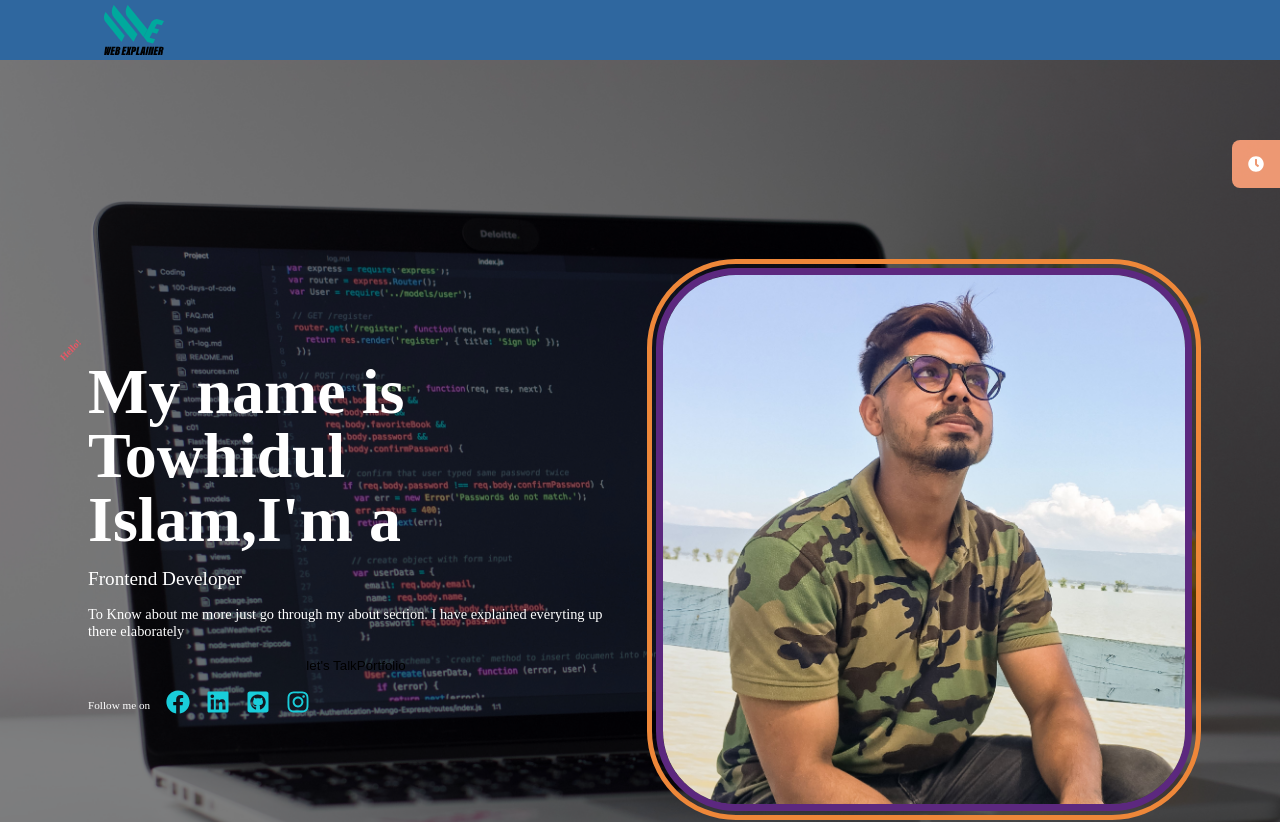
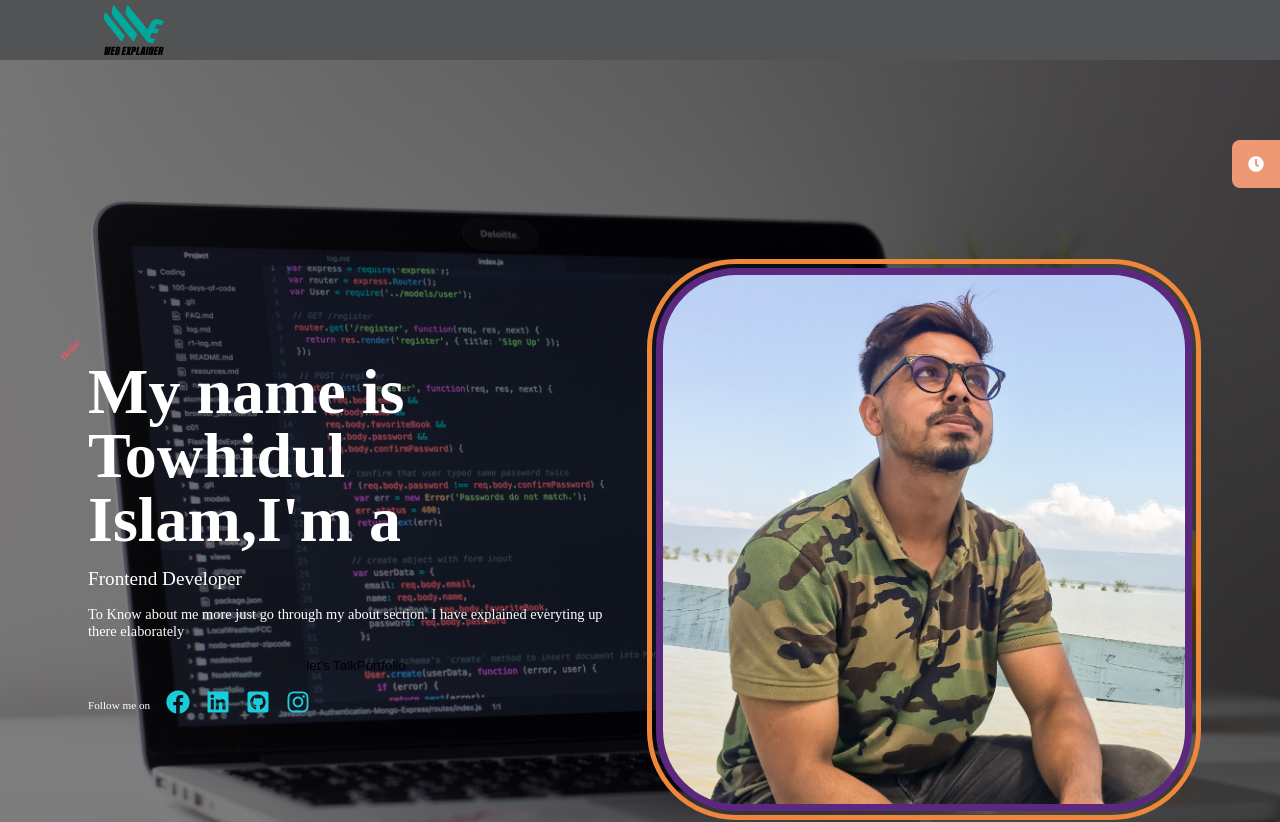
Before and after one commit to imtowhidulislam/towhidportfollio, a React (Create React App) app in the folder frontend/: page / in a window 1280 px wide. Shown: the top 822 px of the page. Built offline with nearby package versions, Linux system fonts and the light colour scheme; no server answers.

Commit message:
all changes has been updated

```diff
--- a/frontend/src/pages/login.js
+++ b/frontend/src/pages/login.js
@@ -14,6 +14,9 @@ const Login = () => {
 
   const handleChange = (e) => {
     e.preventDefault();
+    const { value, name } = e.target;
+    console.log(value, name);
+    setInput({ ...input, [name]: value });
   };
   const handleSubmit = async (e) => {
     console.log("login");
--- a/frontend/src/style/navbarStyle.css
+++ b/frontend/src/style/navbarStyle.css
@@ -107,7 +107,7 @@ img {
 }
 .main_nav {
   /* background-color: var(--bgc-orange); */
-  background-color: #2f679f;
+  background-color: #525355;
 }
 .nav_links {
   display: flex;
```
